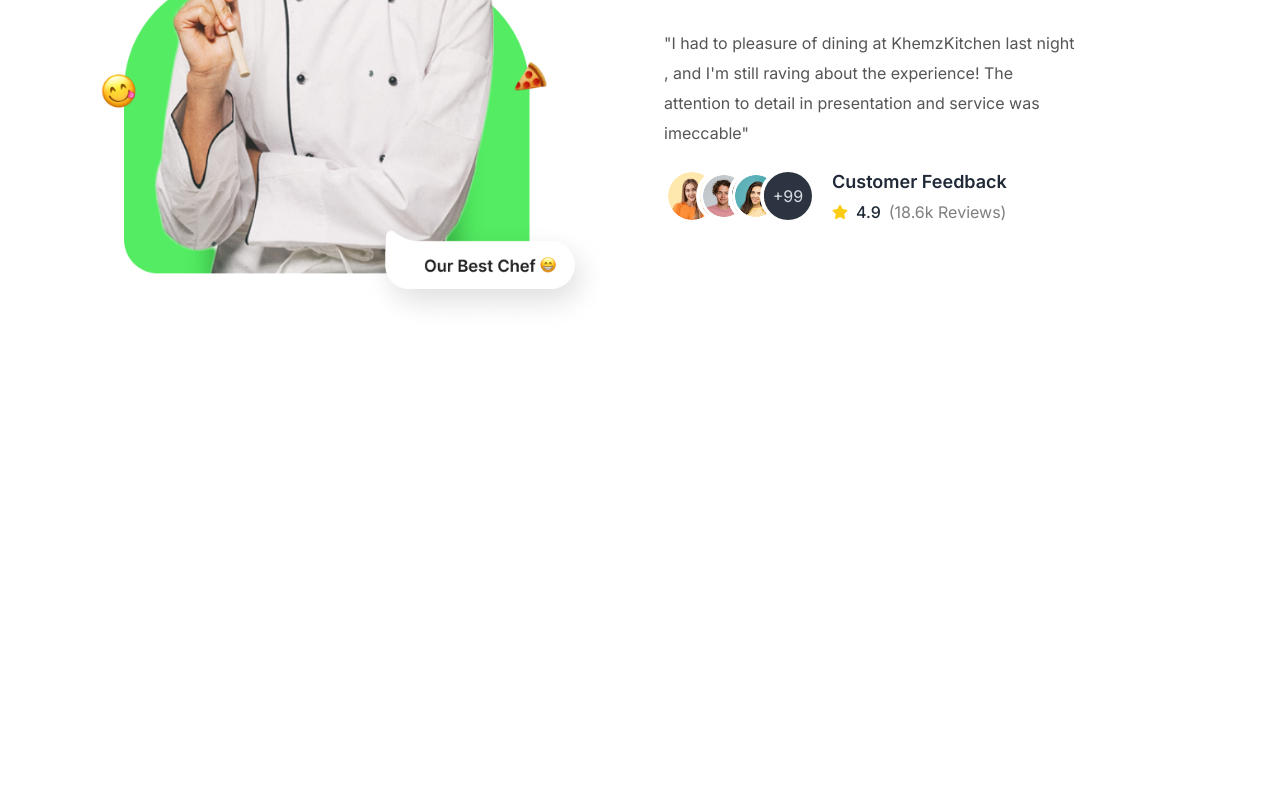
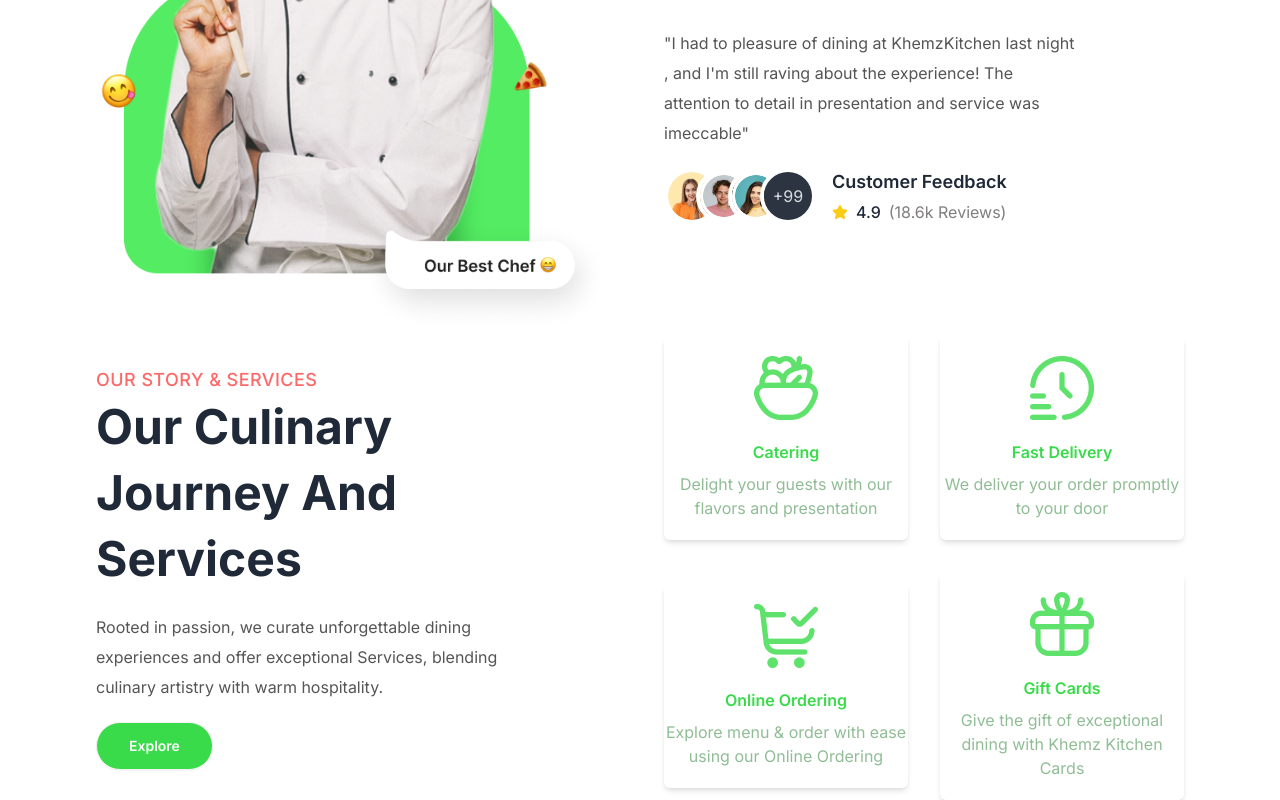
Before and after one commit to Khemz-Developer/Food_Ordering_System, a React (Vite) app in the folder Food_Ordering_Client/: page / in a window 1280 px wide. Shown: the part 2760-3560 px from the top of the page. Before the commit the page ends 3096 px from the top, so only its background shows below. Built offline with nearby package versions, Linux system fonts and the light colour scheme.

Commit message:
Service Section Finished

```diff
--- /dev/null
+++ b/Food_Ordering_Client/src/pages/home/OurServices.jsx
@@ -0,0 +1,51 @@
+import React from "react";
+
+const servicesLists = [
+    {id:1, title:"Catering", des: "Delight your guests with our flavors and presentation" , image: "/images/home/services/icon1.png"},
+    {id:2, title:"Fast Delivery", des: "We deliver your order promptly to your door" , image: "/images/home/services/icon2.png"},
+    {id:3, title:"Online Ordering", des: "Explore menu & order with ease using our Online Ordering" , image: "/images/home/services/icon3.png"},
+    {id:4, title:"Gift Cards", des: "Give the gift of exceptional dining with Khemz Kitchen Cards" , image: "/images/home/services/icon4.png"}
+
+]
+const OurServices = () => {
+  return (
+    <div className=" section-container">
+      <div className="flex flex-col items-center justify-between gap-12 md:flex-row">
+
+        {/*test*/}
+        <div className=" md:w-1/2">
+          <div className="text-left md:w-4/5">
+            <p className="subtitle">OUR STORY & SERVICES</p>
+            <h2 className="title"> Our Culinary Journey And Services</h2>
+            <p className="my-5 text-secondary leading-[30px]">
+
+                Rooted in passion, we curate unforgettable dining experiences and offer exceptional Services, blending culinary artistry with warm hospitality.
+
+            </p>
+            <button className="px-8 py-3 text-white rounded-full btn bg-green">Explore</button>
+
+
+          </div>
+        </div>
+
+        {/* images */}
+
+        <div className="md:w-1/2">
+          <div className="grid items-center gap-8 sm:grid-cols-2 grid-col">
+          {
+            servicesLists.map((service)=>(
+                <div id={service.id} className="py-5 space-y-2 text-center transition-all duration-200 rounded-md shadow-md cursor-pointer text-green hover:border-indigo-600 hover:border">
+                    <img src={service.image} className="mx-auto"></img>
+                    <h5 className="pt-3 font-semibold">{service.title}</h5>
+                    <p className="text-[#90BD95]">{service.des}</p>
+                </div>
+            ))
+          }
+          </div>
+        </div>
+      </div>
+    </div>
+  );
+};
+
+export default OurServices;
--- a/Food_Ordering_Client/src/pages/home/home.jsx
+++ b/Food_Ordering_Client/src/pages/home/home.jsx
@@ -3,6 +3,7 @@
 import Categories from './Categories'
 import SpecialDishes from './SpecialDishes'
 import Testimonials from './Testimonials'
+import OurServices from './OurServices'
 
 const home = () => {
   return (
@@ -11,6 +12,7 @@
       <Categories></Categories>
       <SpecialDishes/>
       <Testimonials/>
+      <OurServices/>
     </div>
   )
 }
```
